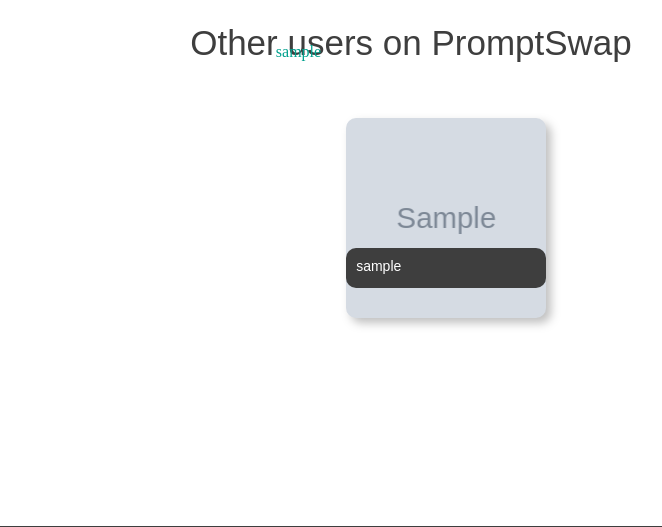
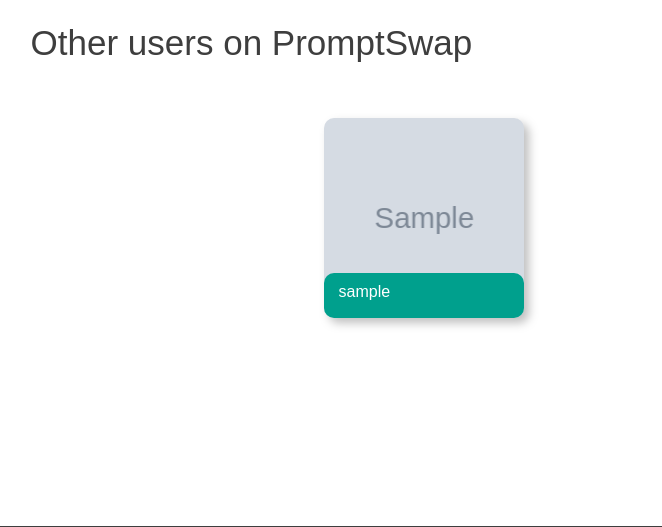
Before and after one commit to EviVermeeren/AIAI-prompt-platform, a PHP site: page /AIAI-prompt-platform-main/php/users.php in a window 1280 px wide. Shown: the part 198-725 px from the top of the page, without its empty margins (229-891 px from the left). Run offline with PHP 8.4, Linux system fonts and the light colour scheme; tables that the repository leaves empty or names only in its code hold one stand-in row (values such as "Sample post"); grey boxes marked "Sample" are stand-in pictures; some web fonts are replaced.

Commit message:
style change users

```diff
--- a/css/style.css
+++ b/css/style.css
@@ -1,5 +1,39 @@
 /* begin mobile devices */
 @import url("https://use.typekit.net/kqy0ynu.css");
+
+.others {
+  margin-left: 30px;
+}
+
+.userbox {
+  display: block;
+  background-color: #00a08d;
+  border-radius: 10px;
+  height: 30px;
+  padding-left: 15px;
+  padding-right: 15px;
+  padding-bottom: 5px;
+  padding-top: 10px;
+  width: 85%;
+  color: white;
+}
+
+.userdiv {
+  width: 200px;
+  height: 200px;
+  margin-top: 75px;
+  margin-left: 25px;
+  background-repeat: no-repeat;
+  background-position: center;
+  background-size: cover;
+  filter: drop-shadow(5px 5px 5px rgba(0, 0, 0, 0.25));
+  border-radius: 10px;
+}
+
+.userdiv a {
+  margin-top: 155px;
+  font-family: "filson-pro", sans-serif;
+}
 
 .messagefail {
   font-family: "filson-pro", sans-serif;
--- a/php/users.php
+++ b/php/users.php
@@ -31,7 +31,7 @@ if (isset($_GET['user_id'])) {
 
     <?php include_once("../inc/nav.inc.php"); ?> <!-- Include navigation -->
 
-    <h1>Other users on PromptSwap</h1>
+    <h1 class="others">Other users on PromptSwap</h1>
     <div class="promptflex">
         <?php
         foreach ($users as $user) { // Loop through the result and display the user
@@ -39,9 +39,9 @@ if (isset($_GET['user_id'])) {
             $name = $user['username']; // Get the name of the user
             $picture = $user['profile_picture']; // Get the picture of the user
         ?>
-            <a href="<?php echo $profile_url . $user['id']; ?>"><?php echo $user['username']; ?></a>
-            <div class="prompt" style="background-image: url('../media/<?php echo $picture; ?>')">
-                <p class="promptboxtitle"><?php echo $name; ?></p> <!-- Display the name -->
+
+            <div class="userdiv" style="background-image: url('../media/<?php echo $picture; ?>')">
+                <a class="userbox" href="<?php echo $profile_url . $user['id']; ?>"><?php echo $user['username']; ?></a>
             </div>
             </a>
         <?php
```
